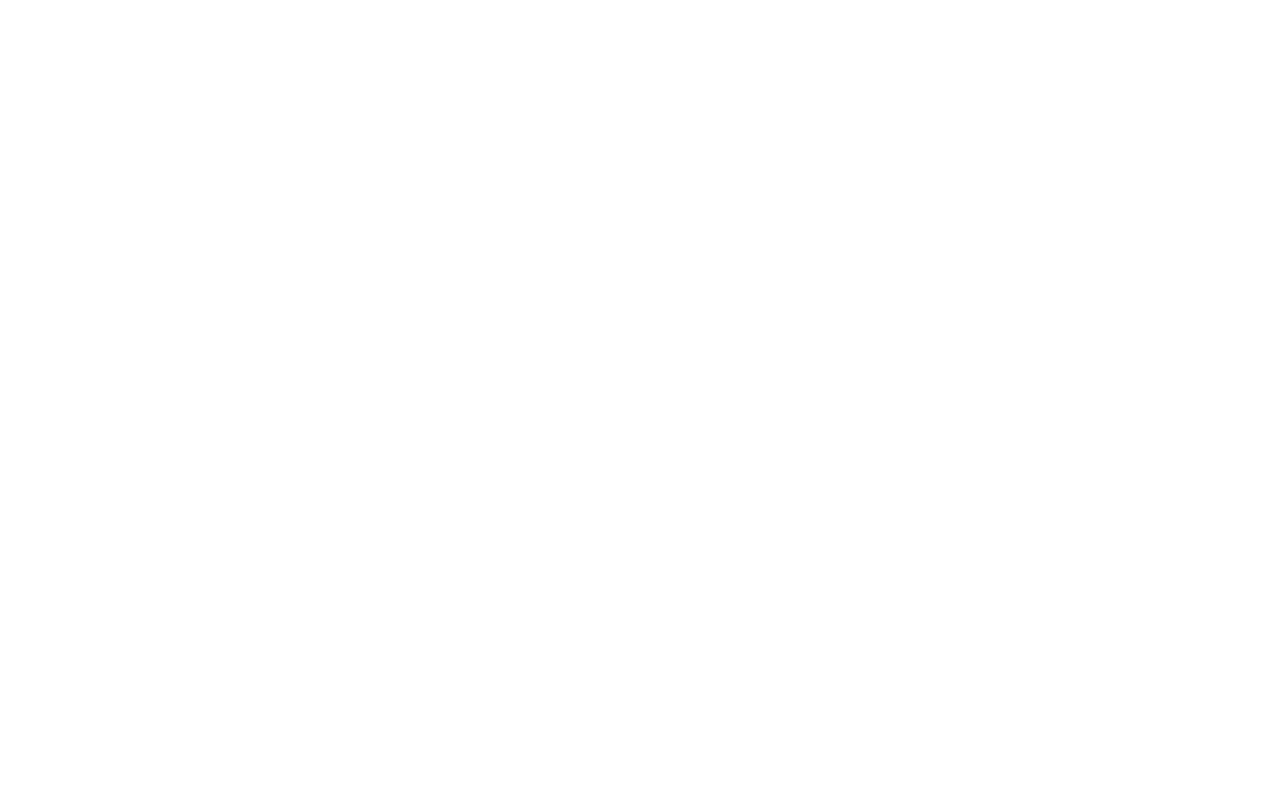
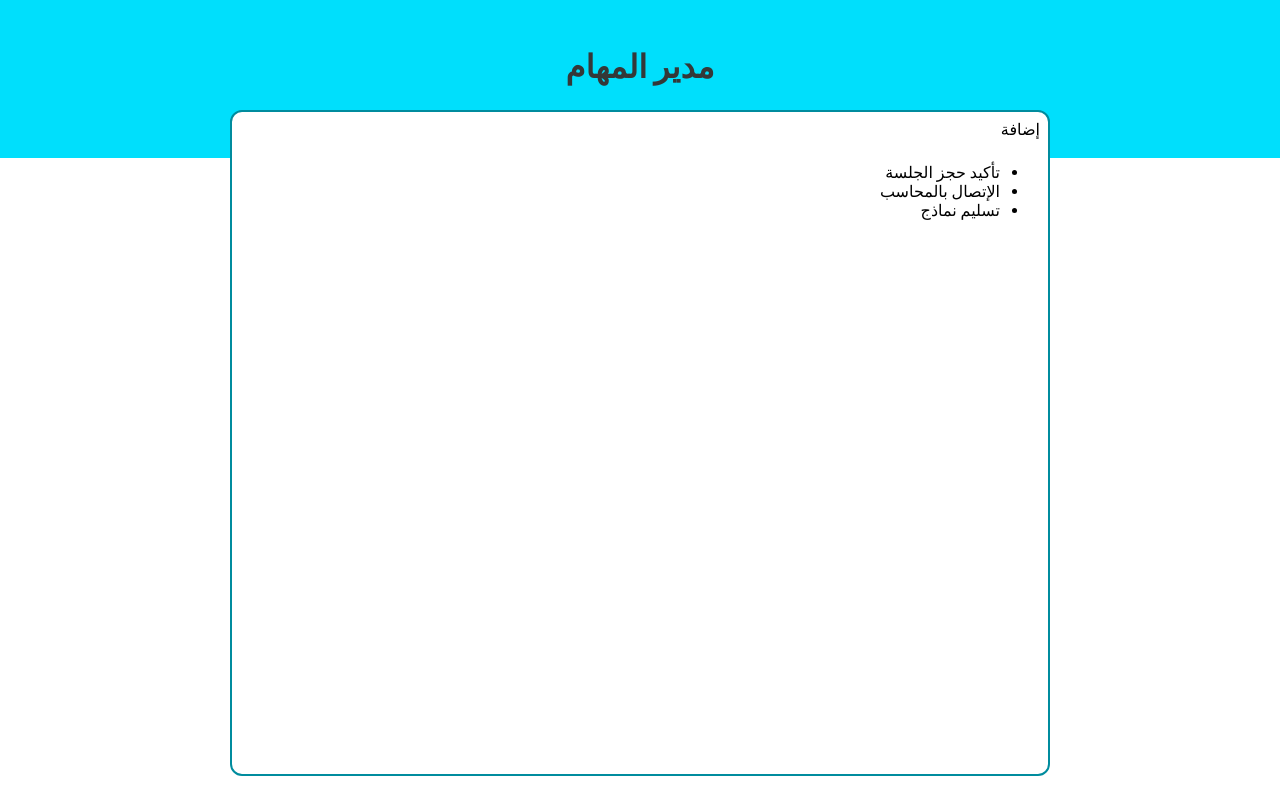
Before and after one commit to AMI2080/task-manager, a Vue app: page / in a window 1280 px wide. Built offline with nearby package versions, Linux system fonts and the light colour scheme.

Commit message:
UI :: create task list component

```diff
--- /dev/null
+++ b/src/components/TaskList.vue
@@ -0,0 +1,71 @@
+<template>
+  <div class="task-list mx-auto">
+    <div>إضافة</div>
+    <ul>
+      <li v-for="task of tasks" :key="task.id">
+        {{ task.title }}
+      </li>
+    </ul>
+  </div>
+</template>
+
+<script lang="ts">
+import type { Task } from "@/types";
+import { defineComponent } from "vue";
+
+export default defineComponent({
+  name: 'TaskList',
+  data() {
+    return {
+      tasks: [
+        {
+          id: 1,
+          order: 1,
+          priority: 1,
+          title: "تأكيد حجز الجلسة",
+          comment: "جلسة العلاج الطبيعي",
+          isDone: true,
+          deadline: new Date(),
+        },
+        {
+          id: 6,
+          order: 1,
+          priority: 2,
+          title: "الإتصال بالمحاسب",
+          deadline: new Date(),
+        },
+        {
+          id: 5,
+          order: 1,
+          priority: 3,
+          title: "تسليم نماذج",
+          deadline: new Date(),
+        },
+      ] as Task[],
+    };
+  },
+});
+</script>
+
+<style lang="scss">
+.task-list {
+  display: flex;
+  flex-direction: column;
+  gap: 8px;
+  flex: 1;
+  margin-inline: auto;
+  margin-top: -48px;
+  margin-bottom: 24px;
+  width: 100%;
+  max-width: min(calc(100% - 24px), 800px);
+  background-color: #fff;
+  border-radius: 12px;
+  padding: 8px;
+  border: 2px solid #008c9e;
+  overflow-y: auto;
+
+  .v-btn {
+    text-transform: unset;
+  }
+}
+</style>
--- /dev/null
+++ b/src/types/index.ts
@@ -0,0 +1 @@
+export * from "./task.type";
--- a/src/views/HomeView.vue
+++ b/src/views/HomeView.vue
@@ -1,7 +1,36 @@
+<script lang="ts">
+import TaskList from "@/components/TaskList.vue";
+import { defineComponent } from "vue";
+
+export default defineComponent({
+  name: "HomeView",
+  components: { TaskList },
+});
+</script>
+
 <template>
   <main>
-    <h1>الرئيسية</h1>
+    <h1>مدير المهام</h1>
+    <task-list />
   </main>
 </template>
 
-<script setup lang="ts"></script>
+<style lang="scss" scoped>
+main {
+  display: flex;
+  flex-direction: column;
+  width: 100vw;
+  min-height: 100vh;
+  overflow: auto;
+  background-color: #fff;
+
+  h1 {
+    background-color: #00dffc;
+    color: #343838;
+    margin: 0;
+    padding-block: 48px 72px;
+    padding-inline: max(12px, calc((100% - 800px) / 2));
+    text-align: center;
+  }
+}
+</style>
```
Also changed, not shown: src/types/task.type.ts (added, +9 -0 lines).
